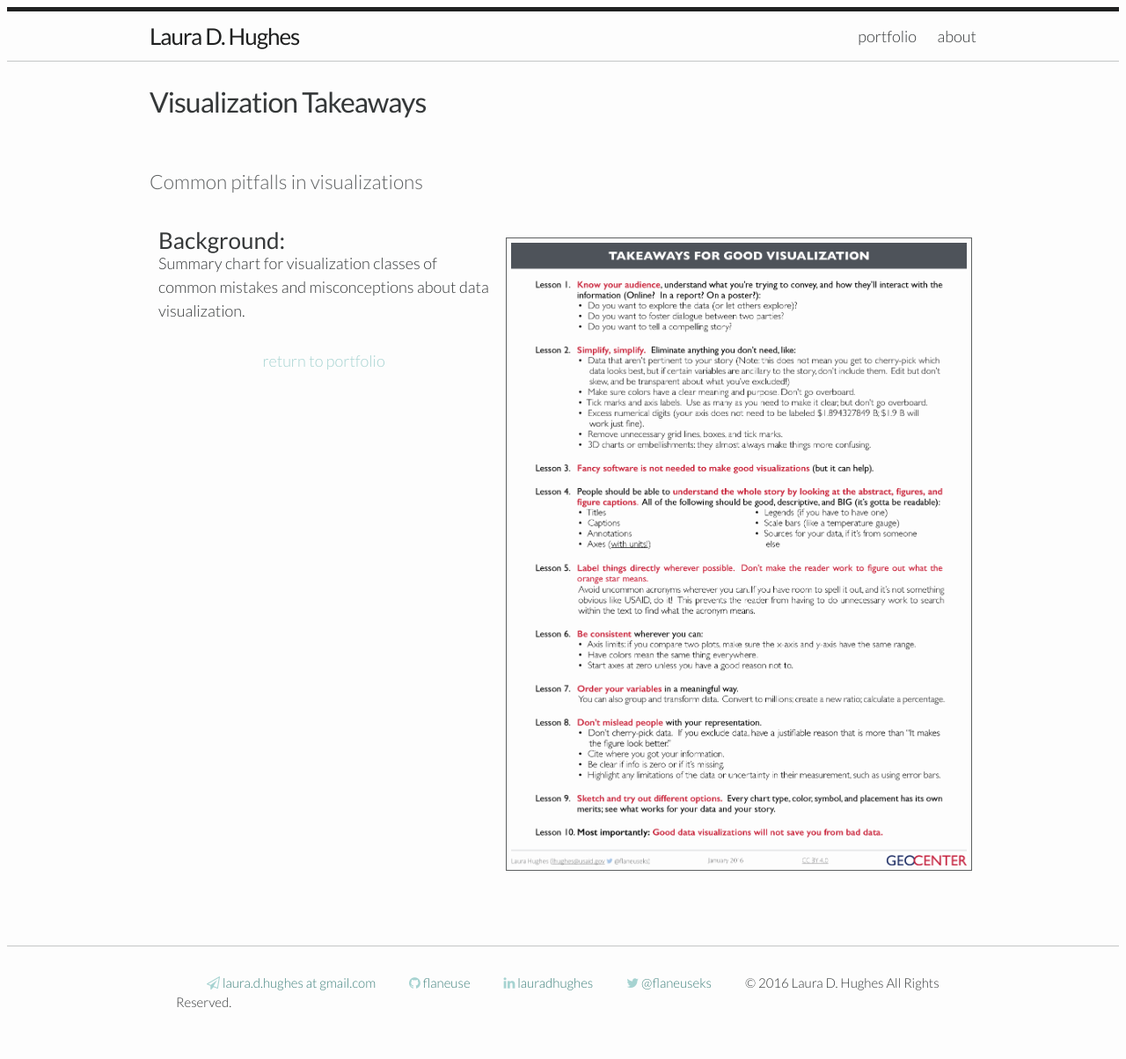
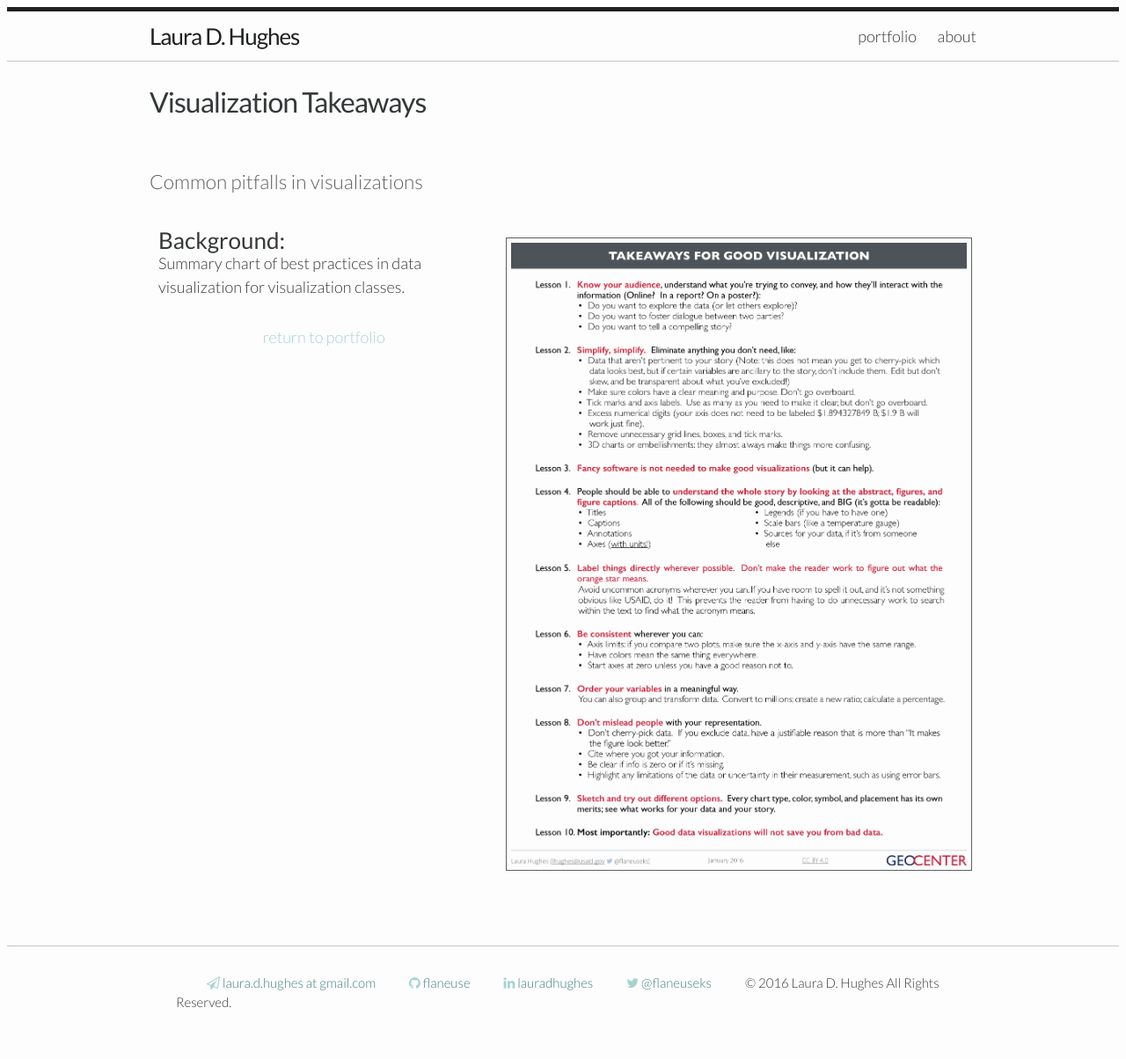
Before and after one commit to flaneuse/flaneuse.github.io, a Jekyll site: the page built from _resources/visualization2.md, in a window 1280 px wide. Shown: the whole page at 88% size. Built offline with Jekyll 4.4.1, drawn with Linux system fonts in a browser that asks for light colours.

Commit message:
update text

```diff
--- a/_resources/visualization2.md
+++ b/_resources/visualization2.md
@@ -11,4 +11,4 @@ link: "https://geocenter.github.io/resources/pdf/Takeaways%20for%20Good%20Visual
 ---
 
 ### Background:
-Summary chart for visualization classes of common mistakes and misconceptions about data visualization.
+Summary chart of best practices in data visualization for visualization classes.
```
Also changed, not shown: _resources/visualization.md (+1 -1 lines).
